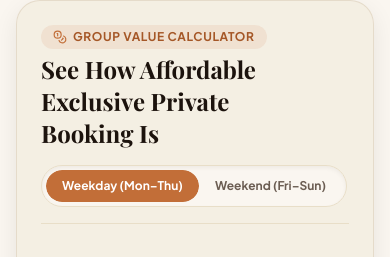
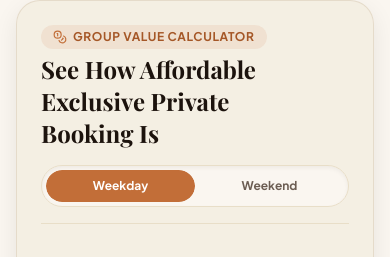
Before and after one commit to afkDen/santiagos-airbnb, a Next.js app: page /#/ in a window 390 px wide. Shown: the part 5453-5710 px from the top of the page. Built offline with nearby package versions, Linux system fonts and the light colour scheme; a web font is replaced by a local one.

Commit message:
feat(mobile): apply impeccable mobile ergonomics (responsive pill toggles, wrapped stepper buttons, and refined container padding)

```diff
--- a/src/components/cost-splitter.tsx
+++ b/src/components/cost-splitter.tsx
@@ -38,11 +38,11 @@ export function CostSplitter() {
         </div>
 
         {/* Weekday / Weekend Toggle with Spring layoutId */}
-        <div className="flex items-center bg-cream rounded-full p-1 border border-sand shadow-inner self-start sm:self-auto">
+        <div className="flex items-center bg-cream rounded-full p-1 border border-sand shadow-inner w-full sm:w-auto justify-between sm:justify-start">
           <button
             type="button"
             onClick={() => setIsWeekend(false)}
-            className={`relative isolate overflow-hidden px-4 py-2 rounded-full text-xs font-bold transition-all active:scale-95 ${
+            className={`relative isolate overflow-hidden px-3.5 sm:px-4 py-2 rounded-full text-xs font-bold transition-all active:scale-95 flex-1 sm:flex-initial text-center ${
               !isWeekend ? 'text-white' : 'text-ink-muted hover:text-ink'
             }`}
           >
@@ -53,12 +53,12 @@ export function CostSplitter() {
                 transition={{ type: 'spring', duration: 0.4, bounce: 0.15 }}
               />
             )}
-            <span className="relative z-10">Weekday (Mon–Thu)</span>
+            <span className="relative z-10">Weekday</span>
           </button>
           <button
             type="button"
             onClick={() => setIsWeekend(true)}
-            className={`relative isolate overflow-hidden px-4 py-2 rounded-full text-xs font-bold transition-all active:scale-95 ${
+            className={`relative isolate overflow-hidden px-3.5 sm:px-4 py-2 rounded-full text-xs font-bold transition-all active:scale-95 flex-1 sm:flex-initial text-center ${
               isWeekend ? 'text-white' : 'text-ink-muted hover:text-ink'
             }`}
           >
@@ -69,7 +69,7 @@ export function CostSplitter() {
                 transition={{ type: 'spring', duration: 0.4, bounce: 0.15 }}
               />
             )}
-            <span className="relative z-10">Weekend (Fri–Sun)</span>
+            <span className="relative z-10">Weekend</span>
           </button>
         </div>
       </div>
--- a/src/components/directions-stepper.tsx
+++ b/src/components/directions-stepper.tsx
@@ -17,18 +17,18 @@ export function DirectionsStepper() {
   const [activeStep, setActiveStep] = useState<number>(1)
 
   return (
-    <div className="bg-white border border-sand rounded-3xl p-6 sm:p-10 shadow-warm-md space-y-8">
-      <div className="flex flex-col sm:flex-row sm:items-center justify-between gap-4 border-b border-sand pb-4">
+    <div className="bg-white border border-sand rounded-3xl p-5 sm:p-10 shadow-warm-md space-y-6 sm:space-y-8">
+      <div className="flex flex-col sm:flex-row sm:items-center justify-between gap-3 sm:gap-4 border-b border-sand pb-4">
         <div>
           <div className="inline-flex items-center gap-1.5 px-3 py-1 rounded-full bg-sand/60 text-terra-dark text-xs font-bold uppercase tracking-wider mb-1">
             <Compass className="w-3.5 h-3.5 text-terra" />
             <span>Interactive Driving Stepper • ~15 Minutes</span>
           </div>
-          <h3 className="font-serif text-2xl sm:text-3xl font-bold text-ink mt-1">
+          <h3 className="font-serif text-xl sm:text-3xl font-bold text-ink mt-0.5">
             Twin Lakes Tagaytay to Santiagos Resort Gate
           </h3>
         </div>
-        <div className="flex items-center gap-2">
+        <div className="flex flex-wrap items-center gap-2">
           <a
             href={PROPERTY_INFO.contacts.waze}
             target="_blank"
--- a/src/components/rate-estimator.tsx
+++ b/src/components/rate-estimator.tsx
@@ -36,15 +36,15 @@ export function RateEstimator() {
   })
 
   return (
-    <div className="bg-white border-2 border-terra/30 rounded-3xl p-6 sm:p-10 lg:p-12 shadow-warm-lg space-y-8">
+    <div className="bg-white border-2 border-terra/30 rounded-3xl p-5 sm:p-10 lg:p-12 shadow-warm-lg space-y-6 sm:space-y-8">
       {/* Top Header */}
-      <div className="flex flex-col sm:flex-row sm:items-center justify-between gap-4 border-b border-sand pb-5">
+      <div className="flex flex-col sm:flex-row sm:items-center justify-between gap-3 sm:gap-4 border-b border-sand pb-4 sm:pb-5">
         <div className="space-y-1">
           <div className="inline-flex items-center gap-1.5 px-3 py-1 rounded-full bg-terra/10 text-terra-dark text-xs font-bold uppercase tracking-wider">
             <Coins className="w-3.5 h-3.5 text-terra" />
             <span>Direct Booking Rate Engine</span>
           </div>
-          <h3 className="font-serif text-2xl sm:text-3xl lg:text-4xl font-bold text-ink">
+          <h3 className="font-serif text-xl sm:text-3xl lg:text-4xl font-bold text-ink">
             Interactive Stay Cost Estimator
           </h3>
         </div>
```
